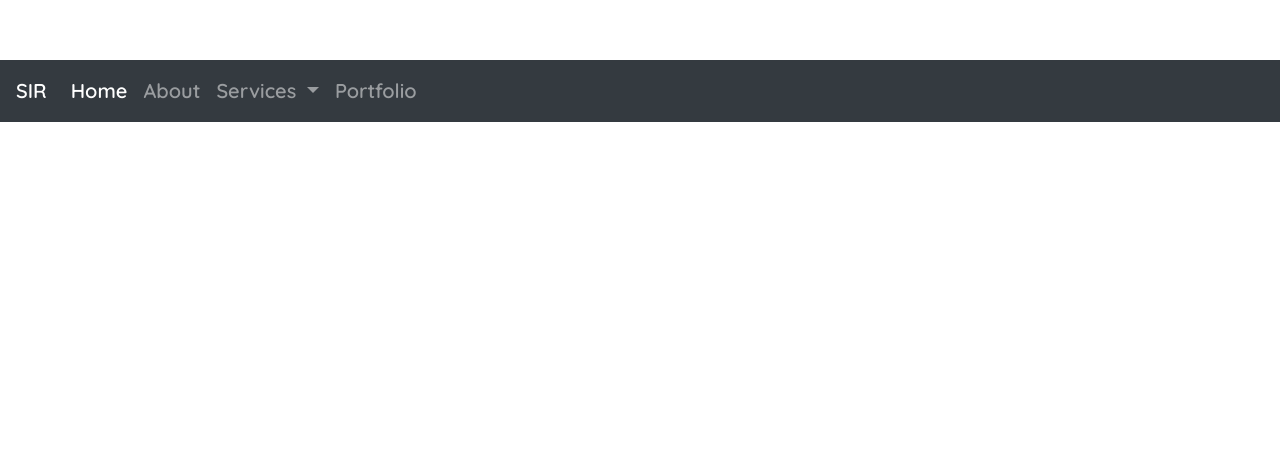
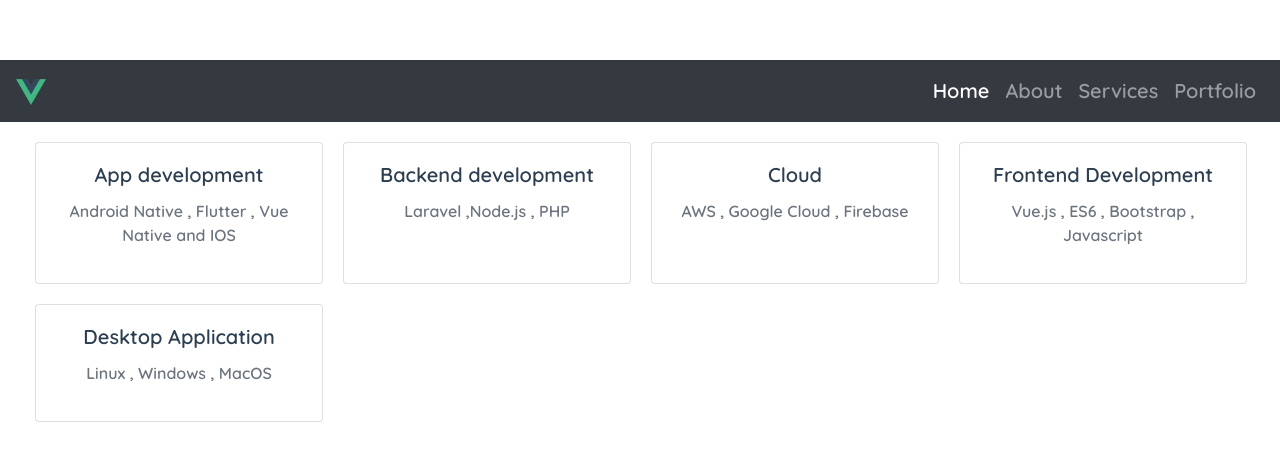
Before and after one commit to alvinotienokelly/Portfolio, a Vue app: page /services in a window 1280 px wide. Shown: the top 460 px of the page. Built offline with nearby package versions, Linux system fonts and the light colour scheme.

Commit message:
first commit containing services

```diff
--- a/src/App.vue
+++ b/src/App.vue
@@ -1,17 +1,16 @@
 <template>
   <div id="app">
     <navigation></navigation>
+    <router-view></router-view>
   </div>
 </template>
 
 <script>
-import HelloWorld from "@/components/HelloWorld";
 import navigation from "@/components/navigation";
 export default {
   name: 'App',
   components:{
     navigation,
-    HelloWorld
   }
 
 }
--- a/src/components/HelloWorld.vue
+++ b/src/components/HelloWorld.vue
@@ -1,6 +1,6 @@
 <template>
-  <div class="hello">
-        Hello Alvin Otieno
+  <div class="hello" >
+    <img src="../assets/carrousel1.jpg" style="max-width: 100%">
   </div>
 </template>
 
--- /dev/null
+++ b/src/components/about.vue
@@ -0,0 +1,23 @@
+<template>
+  <div class="row" style="margin: 20px">
+    <div class="col-lg-5"></div>
+    <div class="col-lg-6">
+      <p class="text-body">
+        I am a Keen , creative and determined Software Engineer with 3 Years Experience in developing robust ,
+        efficient and quality software.
+      </p>
+    </div>
+
+  </div>
+
+</template>
+
+<script>
+export default {
+name: "about"
+}
+</script>
+
+<style scoped>
+
+</style>
--- a/src/components/navigation.vue
+++ b/src/components/navigation.vue
@@ -1,29 +1,23 @@
 <template>
 <div>
   <nav class="navbar navbar-expand-lg navbar-dark bg-dark sticky-top">
-    <a class="navbar-brand" href="#">SIR</a>
+    <a class="navbar-brand" href="#">
+      <img src="../assets/logo.png" width="30" height="30">
+    </a>
     <button class="navbar-toggler" type="button" data-toggle="collapse" data-target="#navbarSupportedContent" aria-controls="navbarSupportedContent" aria-expanded="false" aria-label="Toggle navigation">
       <span class="navbar-toggler-icon"></span>
     </button>
 
     <div class="collapse navbar-collapse" id="navbarSupportedContent">
-      <ul class="navbar-nav mr-auto">
+      <ul class="navbar-nav ml-auto">
         <li class="nav-item active">
           <a class="nav-link" href="#">Home <span class="sr-only">(current)</span></a>
         </li>
         <li class="nav-item">
-          <a class="nav-link" href="#">About</a>
+          <router-link class="nav-link" to="/about">About</router-link>
         </li>
-        <li class="nav-item dropdown">
-          <a class="nav-link dropdown-toggle" href="#" id="navbarDropdown" role="button" data-toggle="dropdown" aria-haspopup="true" aria-expanded="false">
-            Services
-          </a>
-          <div class="dropdown-menu" aria-labelledby="navbarDropdown">
-            <a class="dropdown-item" href="#">Action</a>
-            <a class="dropdown-item" href="#">Another action</a>
-            <div class="dropdown-divider"></div>
-            <a class="dropdown-item" href="#">Something else here</a>
-          </div>
+        <li class="nav-item">
+          <router-link class="nav-link" to="/services">Services</router-link>
         </li>
         <li class="nav-item">
           <a class="nav-link" href="#">Portfolio</a>
--- /dev/null
+++ b/src/components/services.vue
@@ -0,0 +1,47 @@
+<template>
+  <div class="row col-lg-12 col-md-12" style="margin: 10px">
+    <div class="card" style="width: 18rem;margin: 10px">
+      <div class="card-body">
+        <h5 class="card-title">App development</h5>
+        <p class="text-muted">Android Native , Flutter , Vue Native and IOS</p>
+      </div>
+    </div>
+    <div class="card" style="width: 18rem;margin: 10px">
+      <div class="card-body">
+        <h5 class="card-title">Backend development</h5>
+        <p class="text-muted">Laravel ,Node.js , PHP</p>
+      </div>
+    </div>
+    <div class="card" style="width: 18rem;margin: 10px">
+      <div class="card-body">
+        <h5 class="card-title">Cloud</h5>
+        <p class="text-muted">AWS , Google Cloud , Firebase</p>
+      </div>
+    </div>
+    <div class="card" style="width: 18rem;margin: 10px">
+      <div class="card-body">
+        <h5 class="card-title">Frontend Development</h5>
+        <p class="text-muted">Vue.js , ES6 , Bootstrap , Javascript</p>
+      </div>
+    </div>
+    <div class="card" style="width: 18rem;margin: 10px">
+      <div class="card-body">
+        <h5 class="card-title">Desktop Application</h5>
+        <p class="text-muted">Linux , Windows , MacOS</p>
+      </div>
+    </div>
+
+
+  </div>
+
+</template>
+
+<script>
+export default {
+name: "services"
+}
+</script>
+
+<style scoped>
+
+</style>
--- a/src/main.js
+++ b/src/main.js
@@ -2,17 +2,12 @@
 import App from './App.vue'
 import 'bootstrap'
 import 'bootstrap/dist/css/bootstrap.min.css'
-import VueRouter from 'vue-router'
 import VueScrollTo from 'vue-scrollto'
-
+import router from "@/router";
 Vue.config.productionTip = false
-Vue.use(VueRouter)
 Vue.use(VueScrollTo)
 
 new Vue({
   render: h => h(App),
-  data:{
-    isTrue:true
-
-  }
+  router,
 }).$mount('#app')
--- /dev/null
+++ b/src/router.js
@@ -0,0 +1,25 @@
+import Vue from 'vue';
+import VueRouter from  'vue-router'
+import HelloWorld from "@/components/HelloWorld";
+import services from "@/components/services";
+import about from "@/components/about";
+Vue.use(VueRouter)
+
+export  default  new VueRouter({
+    mode:'history',
+ routes:[
+     {
+         path:'/',
+         name:'Home',
+         component:HelloWorld
+     },
+     {
+         path: '/services',
+         component: services
+     },
+     {
+         path: '/about',
+         component: about
+     }
+ ]
+})
```
Also changed, not shown: src/assets/carrousel1.jpg (added), 1 other file (tests, documents, lock files or other folders).
